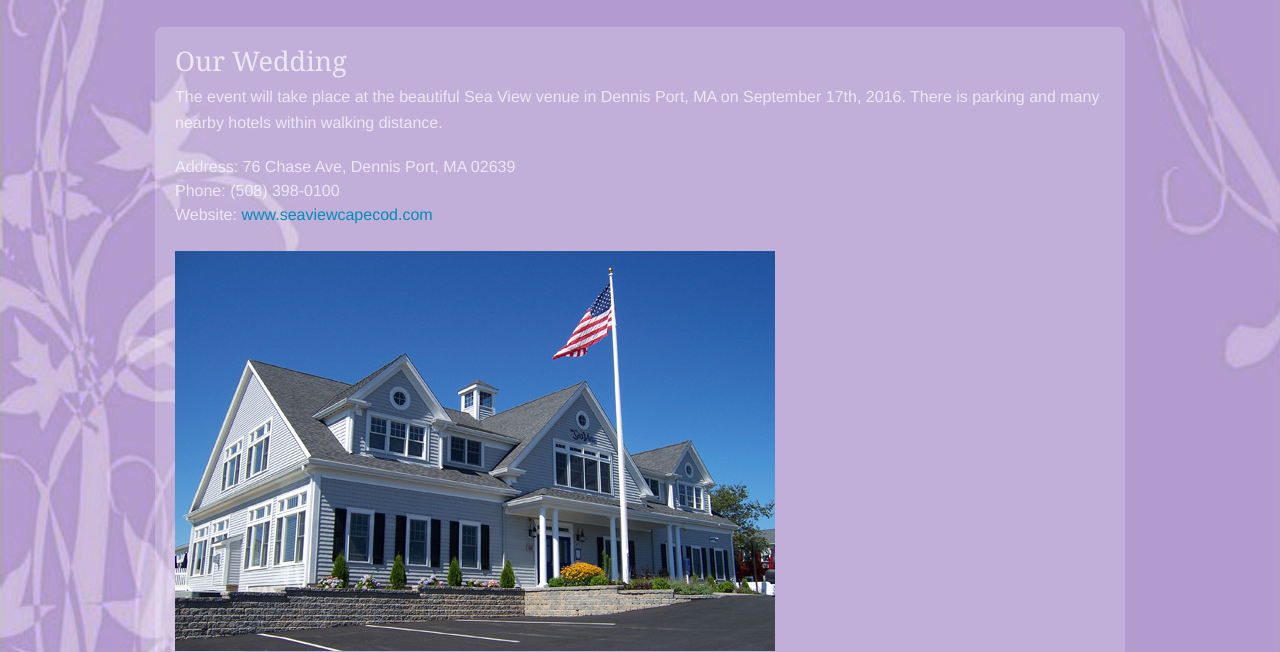
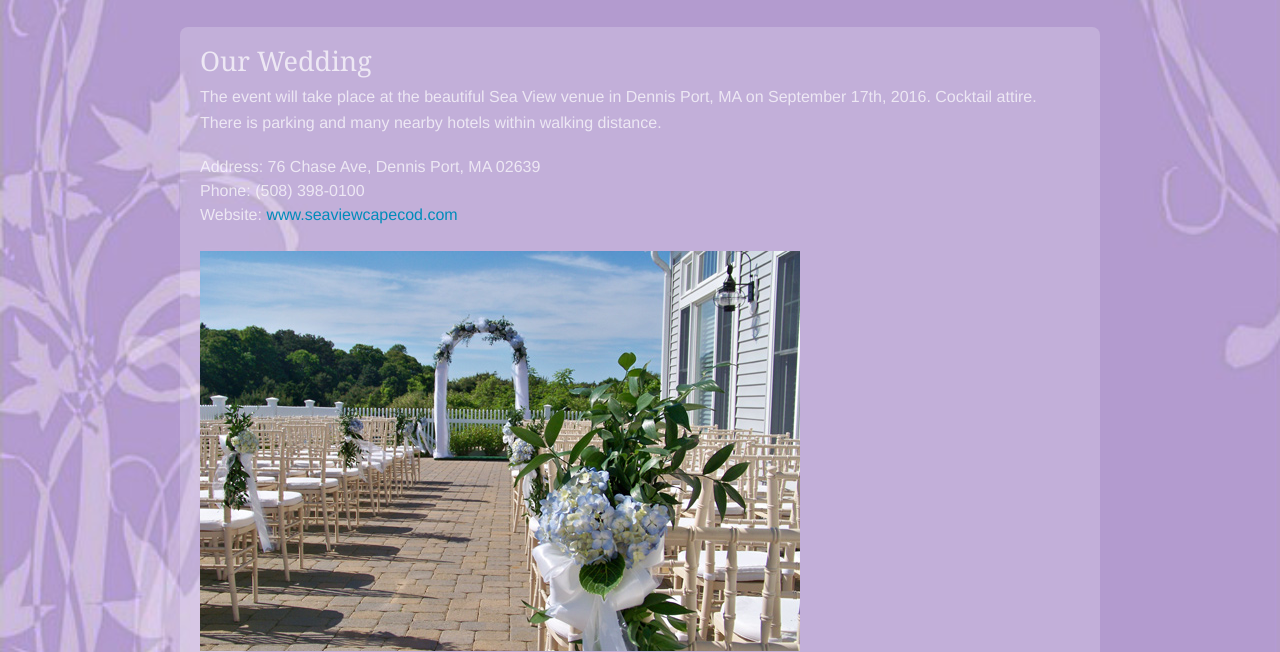
Before and after one commit to cstoafer/wedding-site, a website: page wedding.html in a window 1280 px wide. Shown: the part 148-800 px from the top of the page. Drawn offline with Linux system fonts and the light colour scheme.

Commit message:
fixup wedding page a bit

```diff
--- a/scss/_settings.scss
+++ b/scss/_settings.scss
@@ -79,7 +79,7 @@ $include-html-global-classes: $include-html-classes;
 // $include-html-grid-classes: $include-html-classes;
 // $include-xl-html-grid-classes: false;
 
- $row-width: rem-calc(1000);
+ $row-width: rem-calc(950);
 // $total-columns: 12;
 // $column-gutter: rem-calc(30);
 
--- a/wedding.html
+++ b/wedding.html
@@ -65,14 +65,15 @@
       <div class="large-12 columns">
         <div class="panel radius">
           <h3>Our Wedding</h3>
-          <p>
-            The event will take place at the beautiful Sea View venue in Dennis Port, MA on September 17th, 2016.  There is parking and many nearby hotels within walking distance.
+          <p align=left>
+              The event will take place at the beautiful Sea View venue in Dennis Port, MA on September 17th, 2016.  Cocktail attire.<br>
+              There is parking and many nearby hotels within walking distance.
           </p>
           Address: 76 Chase Ave, Dennis Port, MA 02639<br>
           Phone: (508) 398-0100<br>
           Website: <a href="http://www.seaviewcapecod.com/">www.seaviewcapecod.com</a><br><br>
+          <img src="images/seaview_outside.jpg"><br><br>
           <img src="images/seaview_exterior.jpg"><br><br>
-          <img src="images/seaview_outside.jpg"><br><br>
           <img src="images/seaview_bar.jpg">
         </div>
       </div>
```
Also changed, not shown: css/app.css, 1 other file.
